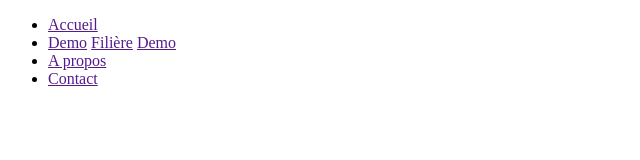
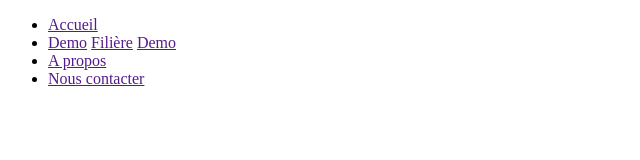
Before and after one commit to Melki18/sitesgis, a plain HTML site: page index.html in a window 1280 px wide. Shown: the full height of the page, 0-640 px from the left. Drawn offline with Linux system fonts and the light colour scheme.

Commit message:
fusion des infos

```diff
--- a/index.html
+++ b/index.html
@@ -20,7 +20,7 @@
                 <a href="">A propos</a>
             </li>
             <li>
-                <a href="">Contact</a>
+                <a href="">Nous contacter</a>
             </li>
         </ul>
     </nav>
```
